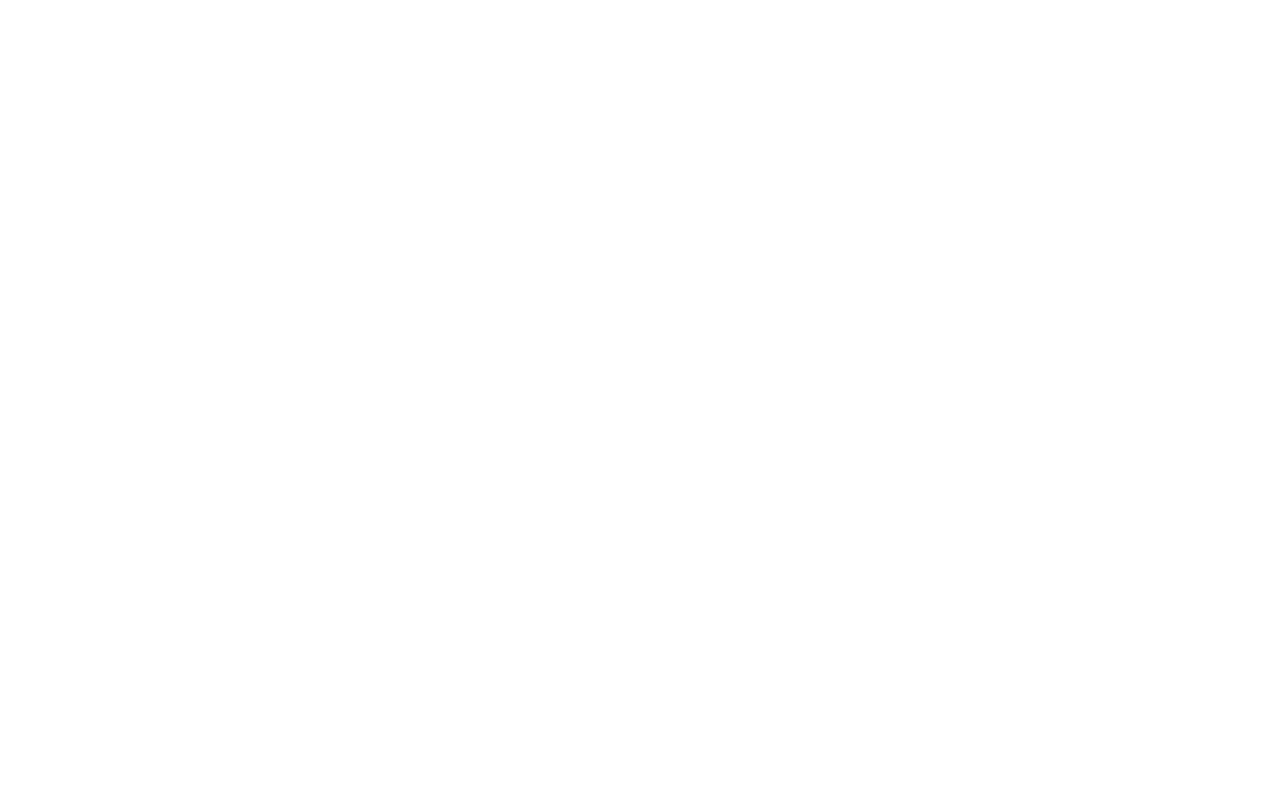
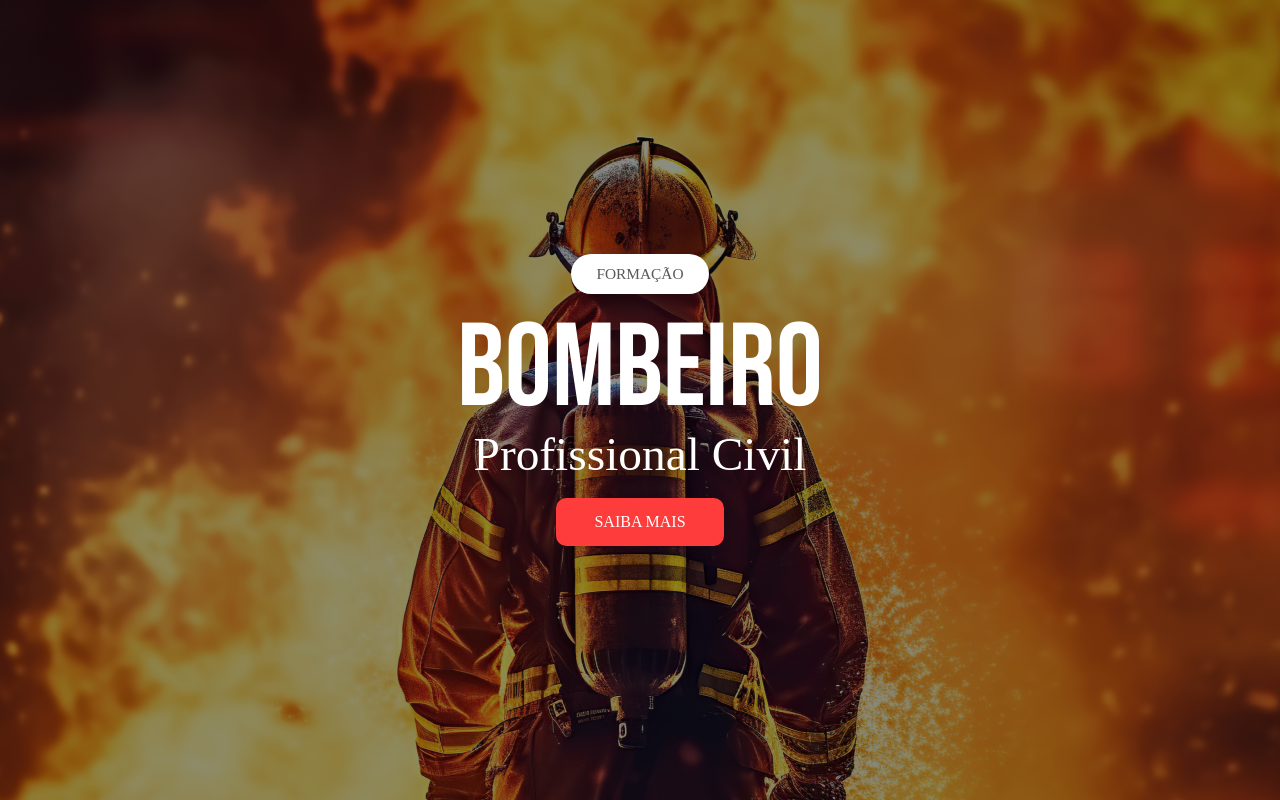
Before and after one commit to Joao-Manuel-S-M/linkercut, a React (Vite) app: page / in a window 1280 px wide. Built offline with nearby package versions, Linux system fonts and the light colour scheme; a web font is replaced by a local one.

Commit message:
feat-desktop(header): init

```diff
--- /dev/null
+++ b/src/pages/Home/DesktopSections/Header.tsx
@@ -0,0 +1,47 @@
+import tw from "tailwind-styled-components"
+import { useState, useEffect } from "react";
+
+// Animation
+
+// Icons
+
+// Imgs
+import bgimg_desktop from '@imgs/bgimg_desktop.png'
+
+// Services & Utils
+import { server } from "@services/index";
+import { util } from "@utils/index"
+
+// Components
+
+function Home({ func }: any) {
+    //  code logic
+
+    return (
+        <Wrapper
+            style={{
+                backgroundImage: `url(${bgimg_desktop})`,
+                backgroundSize: 'cover',
+                backgroundRepeat: 'no-repeat',
+                backgroundPosition: 'center',
+            }}
+        >
+            <div className="h-screen flex flex-col justify-center items-center bg-[#000] bg-opacity-[44%]">
+                <p className="py-[1vh] px-[2vw] text-black1 bg-white1 rounded-[10vw] text-[1.2vw] uppercase mb-[1.5vh]">Formação</p>
+                <p className="font-one text-white1 text-[9.2vw]  leading-[16vh]">BOMBEIRO</p>
+                <p className="text-white1 text-[3.7vw] leading-[5vh] mb-[3vh]">Profissional Civil</p>
+                <button className="bg-red1 text-white1 py-[1.5vh] px-[3vw] rounded-[0.8vw]">SAIBA MAIS</button>
+            </div>
+        </Wrapper >
+    )
+}
+
+// Styles
+const Wrapper = tw.section`
+    flex
+    flex-col
+    flex-grow
+    h-screen
+`
+
+export default Home;
--- /dev/null
+++ b/src/pages/Home/MobileSections/Sec1.tsx
@@ -0,0 +1,38 @@
+import tw from "tailwind-styled-components"
+import { useState, useEffect } from "react";
+
+// Animation
+
+// Icons
+import vetor1 from '@icons/vetor1.svg'
+
+// Imgs
+
+// Services & Utils
+import { server } from "@services/index";
+import { util } from "@utils/index"
+
+// Components
+
+function Home({ func }: any) {
+    //  code logic
+
+    return (
+        <Wrapper>
+            <img src={vetor1} alt="" />
+            <main>
+
+            </main>
+        </Wrapper >
+    )
+}
+
+// Styles
+const Wrapper = tw.section`
+    flex
+    flex-col
+    flex-grow
+    h-screen
+`
+
+export default Home;
--- a/src/pages/Home/index.tsx
+++ b/src/pages/Home/index.tsx
@@ -12,7 +12,9 @@
 
 // Sections
 import MHeader from "./MobileSections/Header"
+import MSec1 from "./MobileSections/Sec1"
 import { Loading } from "@components/Loading/Loading";
+import DHeader from "./DesktopSections/Header"
 
 // Structure
 function Home() {
@@ -25,6 +27,7 @@
             <Mobile>
                 {/* content here */}
                 <MHeader prop={{ OpenMenu }} />
+                <MSec1 />
             </Mobile>
             {
                 // mobileMenu && (<Menu prop={{ OpenMenu }} />)
@@ -32,6 +35,7 @@
             {/* Desktop */}
             <Desktop className="lg:flex flex-col">
                 {/* content here */}
+                <DHeader />
             </Desktop>
         </Wrapper >
     )
@@ -39,7 +43,7 @@
 
 // Styles
 const Wrapper = tw.section`
-    bg-black1
+    bg-[#EFEFEF]
 `
 
 const Mobile = tw.section`
--- a/src/ui/style/config.css
+++ b/src/ui/style/config.css
@@ -14,6 +14,9 @@
     text-decoration: none;
 }
 
+body {
+    background-color: #EFEFEF;
+}
 
 /* Remover as setas de aumento e diminuição */
 input[type="number"]::-webkit-inner-spin-button,
```
Also changed, not shown: src/ui/assets/icons/vetor1.svg (added), src/ui/assets/img/bgimg_desktop.png (added).
